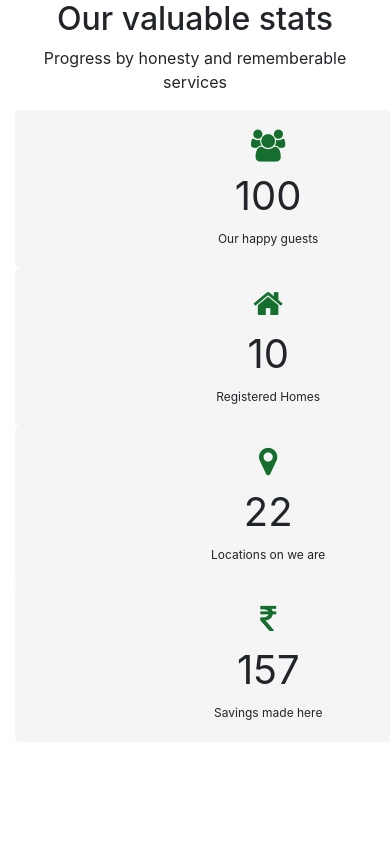
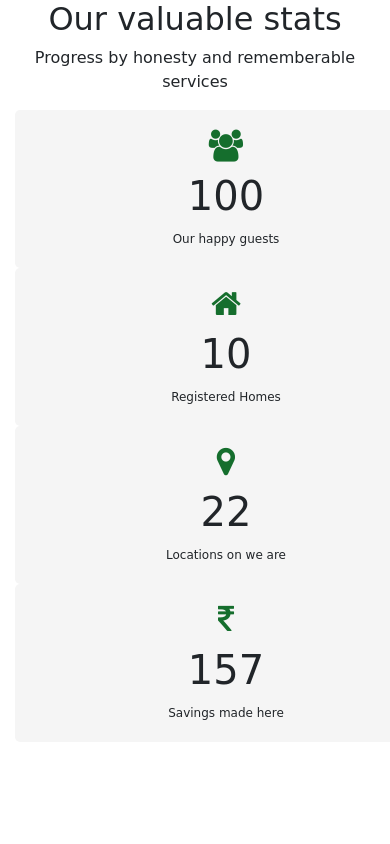
Before and after one commit to afreensiddqui2723/Smartzzdwell, a PHP site: page /counter.php in a window 390 px wide; the page is wider, and only the part inside the window is pictured. Run offline with PHP 8.4, Linux system fonts and the light colour scheme; some libraries are stand-ins or nearby versions.

Commit message:
Edited version of mobile view dbconn

```diff
--- a/addproperty.php
+++ b/addproperty.php
@@ -131,6 +131,9 @@ form .input-group{
 	margin-left: -70px;
 	width: 40vh;
 }
+body, ul, li, p, a, label, input, div, h1, h2, h3, h4, h5, h6, p, a {
+    font-family: 'Playpen Sans', cursive !important;
+  }
 form label{font-size: 14px !important;}
 form .form-control{font-size: 14px !important; }
 form .form-control input{font-size: 14px !important;
--- a/counter.php
+++ b/counter.php
@@ -37,13 +37,16 @@
 
 @media (min-width: 200px) and (max-width: 700px) {
 	.counter {
-              width: 60vh;
+              width: 50vh;
 			  align-items: center;
 
               }
 	.count-titlet{
 	font-size: 14px;
 }
+body, ul, li, p, a, label, input, div, h1, h2, h3, h4, h5, h6, p, a {
+    font-family: 'Playpen Sans', cursive !important;
+  }
                 }
                 /* @media (min-width: 700px) and (max-width: 2000px) {
                   .resp{
--- a/faq.php
+++ b/faq.php
@@ -84,6 +84,9 @@ flex-direction: column;
    padding: auto;
 
 }
+body, ul, li, p, a, label, input, div, h1, h2, h3, h4, h5, h6, p, a {
+    font-family: 'Playpen Sans', cursive !important;
+  }
 }
 </style>
 </head>
--- a/findproperty.php
+++ b/findproperty.php
@@ -64,6 +64,9 @@ form .input-group{
 	margin-left: -70px;
 	width: 40vh;
 }
+body, ul, li, p, a, label, input, div, h1, h2, h3, h4, h5, h6, p, a {
+    font-family: 'Playpen Sans', cursive !important;
+  }
 form label{font-size: 14px !important;}
 form .form-control{font-size: 14px !important; }
 form .form-control input{font-size: 14px !important;
--- a/signin.php
+++ b/signin.php
@@ -45,6 +45,9 @@
 #formFooter a{
   font-size:12px;
 }
+body, ul, li, p, a, label, input, div, h1, h2, h3, h4, h5, h6, p, a {
+    font-family: 'Playpen Sans', cursive !important;
+  }
 }
  @media (min-width: 700px) and (max-width: 2000px) {
   #formContent{
--- a/signup.php
+++ b/signup.php
@@ -52,6 +52,9 @@
 #formFooter a{
   font-size:12px;
 }
+body, ul, li, p, a, label, input, div, h1, h2, h3, h4, h5, h6, p, a {
+    font-family: 'Playpen Sans', cursive !important;
+  }
 }
  @media (min-width: 700px) and (max-width: 2000px) {
   #formContent{
```
